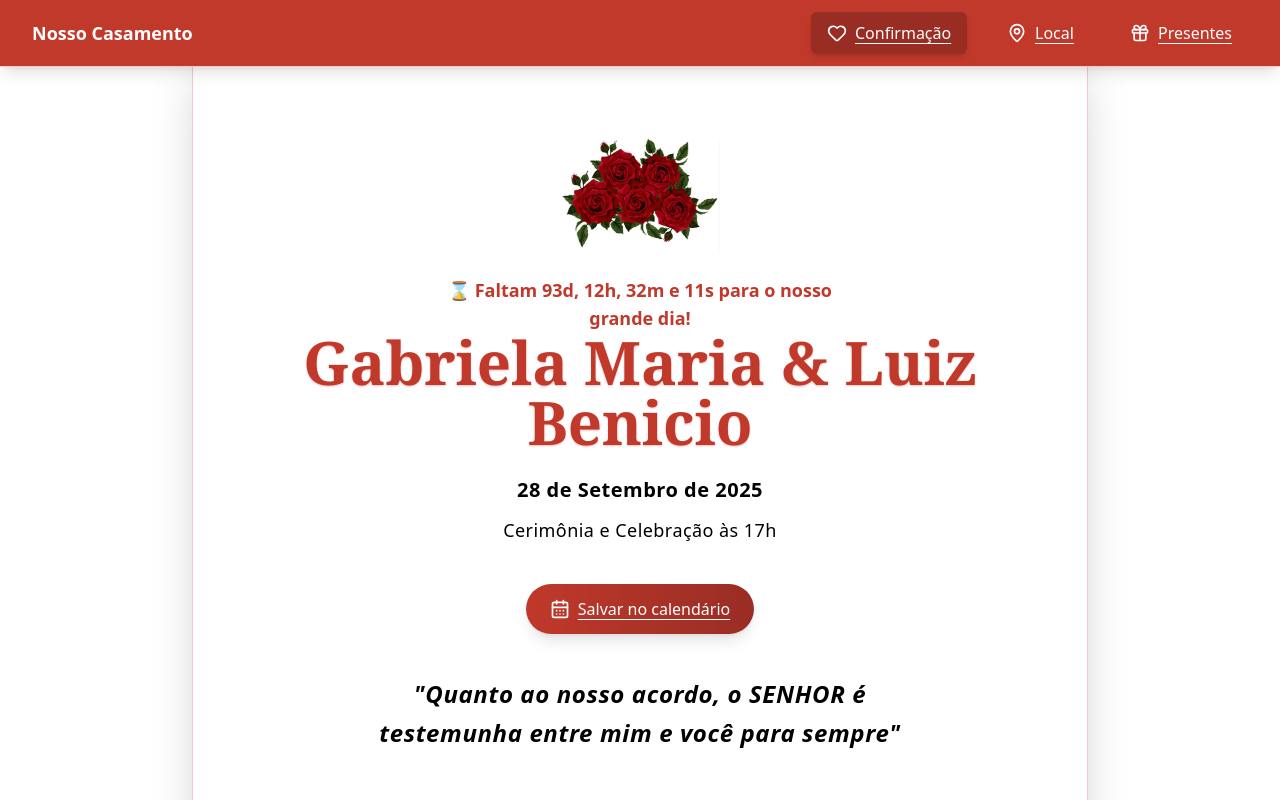
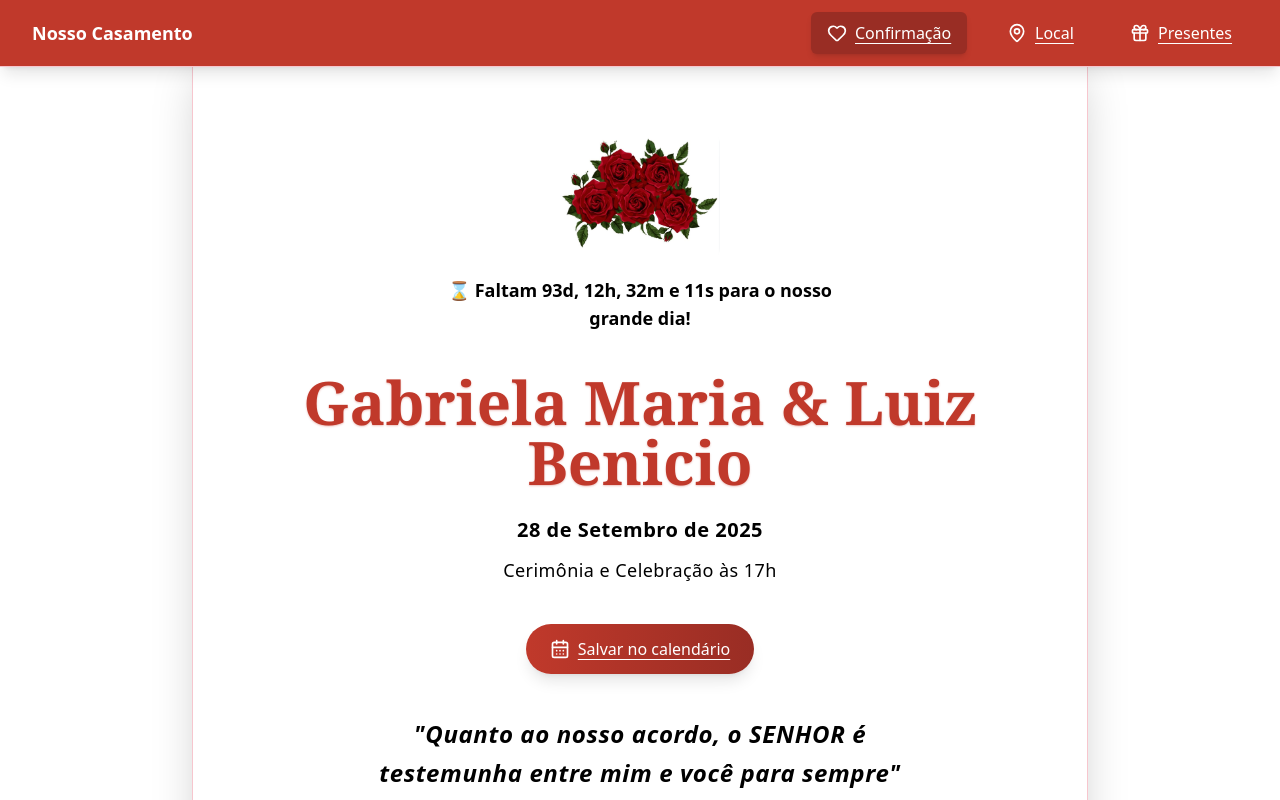
Before and after one commit to luizbenicio2004/Convite, a React (Vite) app: page / in a window 1280 px wide. Shown: the top 800 px of the page. Built offline with nearby package versions, Linux system fonts and the light colour scheme.

Commit message:
endereço

```diff
--- a/src/App.jsx
+++ b/src/App.jsx
@@ -30,7 +30,7 @@ function CountdownFriendly() {
   }, []);
 
   return (
-  <div className="mt-4 text-center text-[#C0392B] font-semibold text-lg max-w-md mx-auto px-4">
+    <div className="mb-10 text-center text-black font-semibold text-lg max-w-md mx-auto px-4">
       ⌛️{" "}
       {timeLeft.days === 0 &&
       timeLeft.hours === 0 &&
--- a/src/components/Location.jsx
+++ b/src/components/Location.jsx
@@ -25,7 +25,7 @@ export default function Location() {
 
       <div className="flex justify-center mb-8">
         <a
-          href="https://www.google.com/maps?q=-23.53224,-46.33642"
+          href="https://www.google.com/maps/place/Rua+Tereza,+489+-+Calmon+Viana,+Poá+-+SP,+08560-200"
           target="_blank"
           rel="noopener noreferrer"
           className="inline-flex items-center gap-2 bg-vermelho text-white font-semibold px-6 py-3 rounded-full shadow-lg hover:bg-[#992d24] transition transform hover:scale-105"
```
Lines whose indentation alone changed are shown as unchanged.
